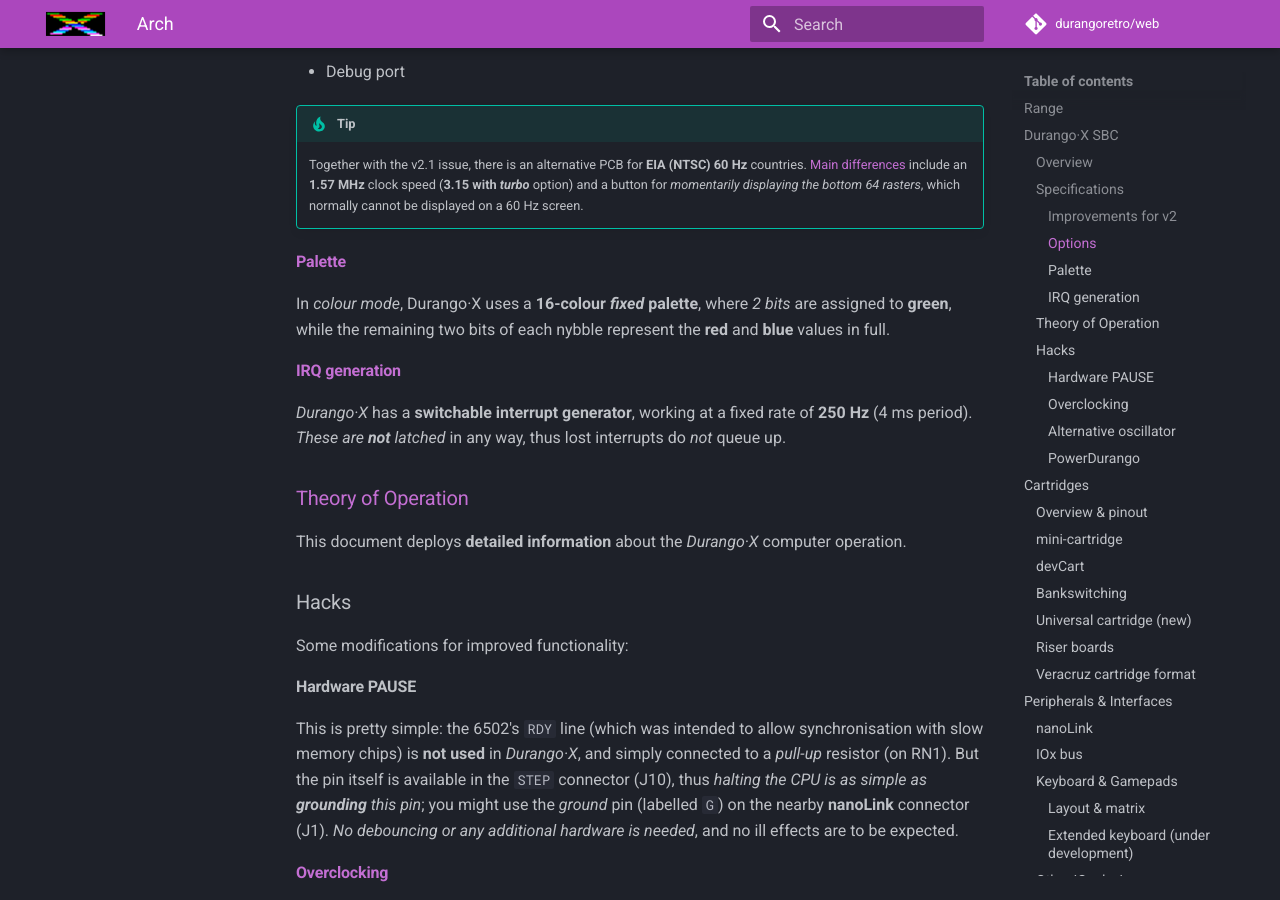
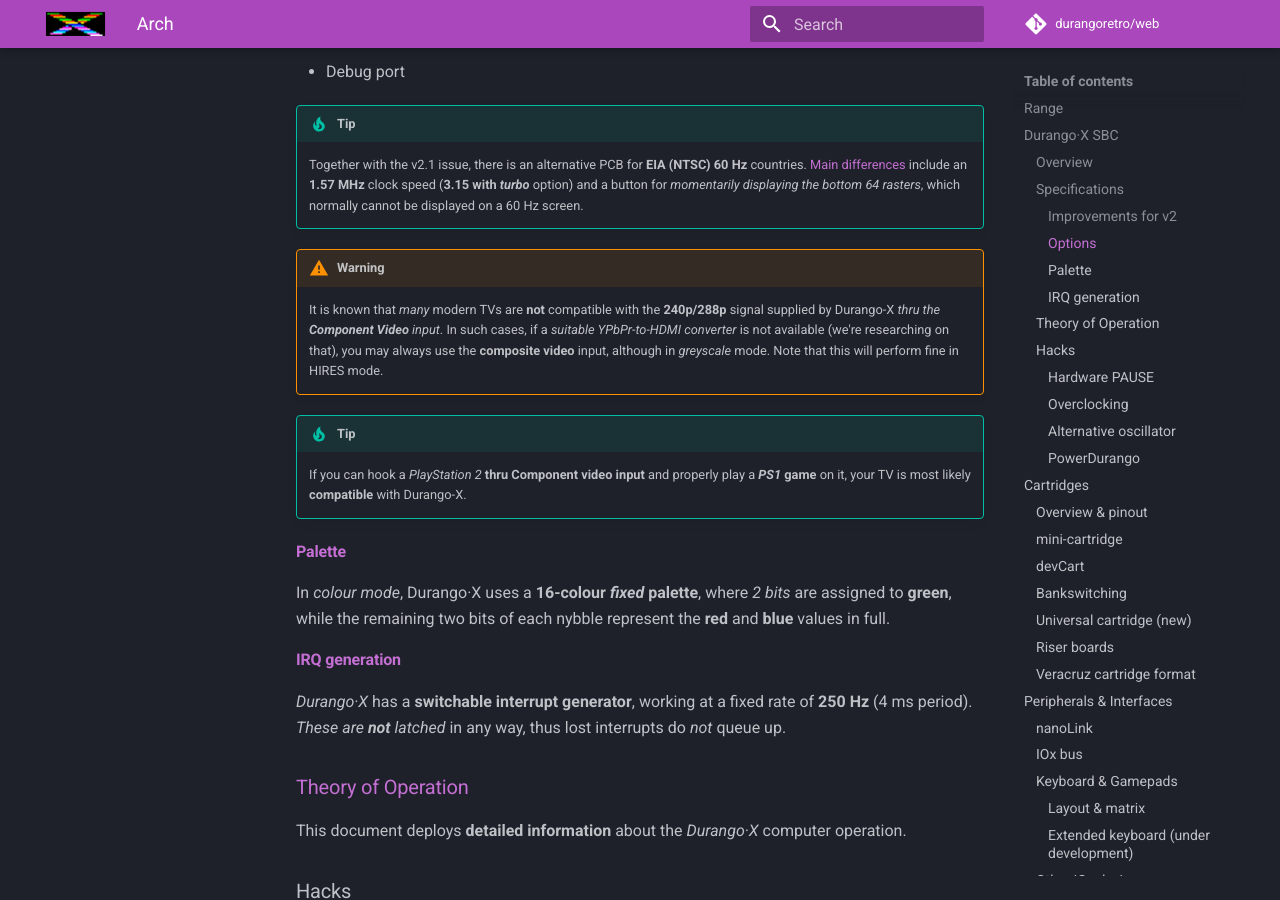
Before and after one commit to durangoretro/web, an MkDocs documentation site: the page built from docs/hard/arch.md, in a window 1280 px wide and 900 px high, scrolled down 2121 px. Built offline with MkDocs 1.6.1 and Material for MkDocs 9.7.7, drawn with Linux system fonts in a browser that asks for light colours; comment, search, counter and statistics services are not loaded.

Commit message:
bad news for Durango architecture

```diff
--- a/docs/hard/arch.md
+++ b/docs/hard/arch.md
@@ -75,6 +75,14 @@
 	[Main differences](dx/eia.md) include an **1.57 MHz** clock speed (**3.15 with _turbo_** option)
 	and a button for _momentarily displaying the bottom 64 rasters_, which normally cannot be displayed
 	on a 60 Hz screen.
+
+!!! warning
+
+	It is known that _many_ modern TVs are **not** compatible with the **240p/288p** signal supplied by Durango-X _thru the **Component Video** input_. In such cases, if a _suitable YPbPr-to-HDMI converter_ is not available (we're researching on that), you may always use the **composite video** input, although in _greyscale_ mode. Note that this will perform fine in HIRES mode.
+
+!!! tip
+
+	If you can hook a _PlayStation 2_ **thru Component video input** and properly play a **_PS1_ game** on it, your TV is most likely **compatible** with Durango-X.
 
 #### [Palette](dx/palette.md)
 
```
